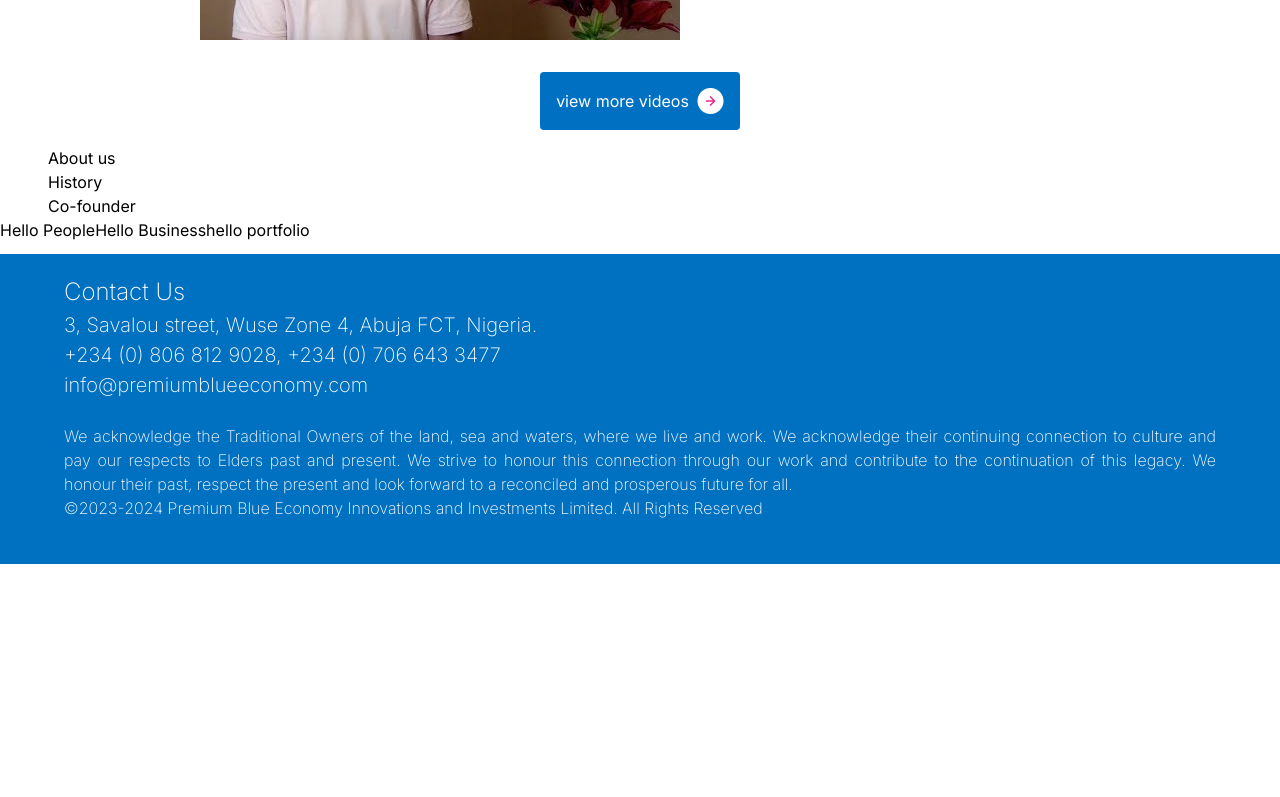
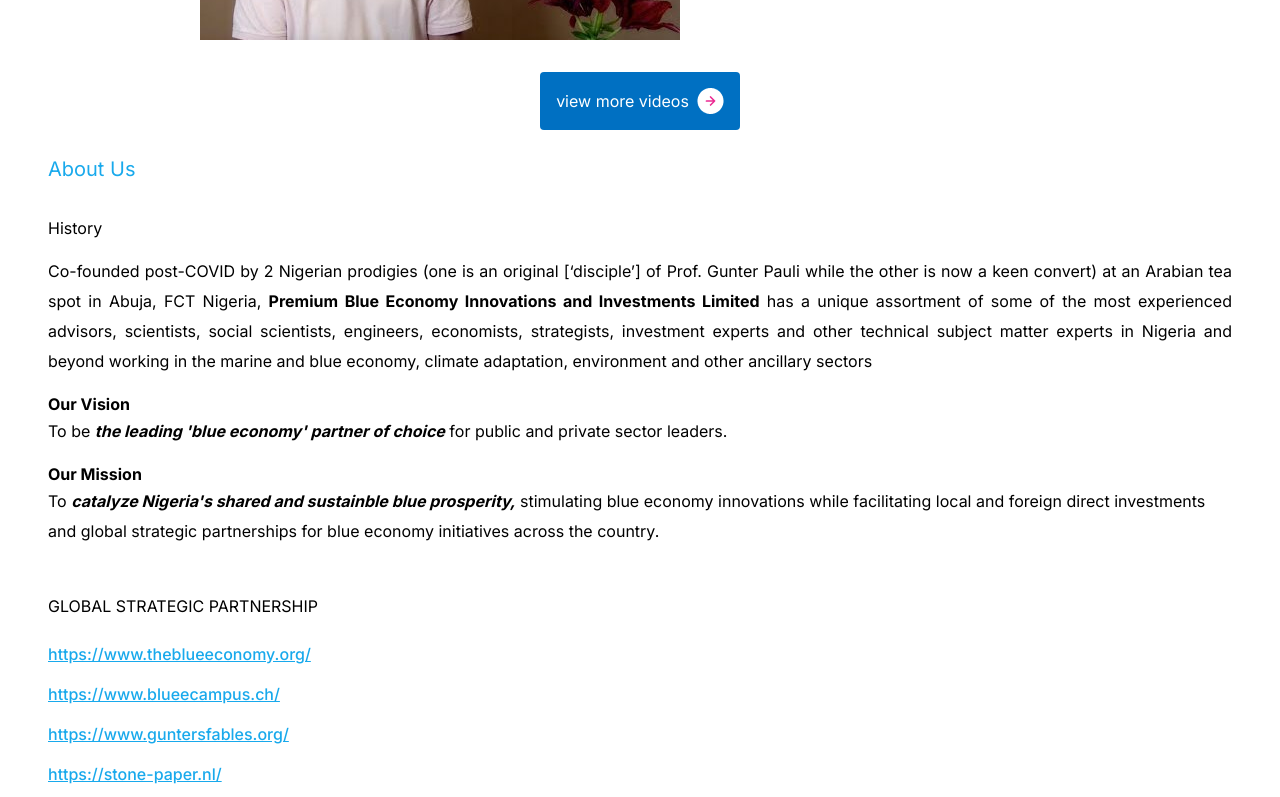
Before and after one commit to Rotinuel/pbe, a Next.js app: page / in a window 1280 px wide. Shown: the part 1200-1997 px from the top of the page. Before the commit the page ends 1764 px from the top, so only its background shows below. Built offline with nearby package versions, Linux system fonts and the light colour scheme.

Commit message:
about us

```diff
--- a/app/components/About.tsx
+++ b/app/components/About.tsx
@@ -1,9 +1,33 @@
+import Link from "next/link";
+
+const d = '[‘disciple’]';
+
+const gspLinks = [
+    {name:  "https://www.theblueeconomy.org/", href:"https://www.theblueeconomy.org/"},
+    {name: "https://www.blueecampus.ch/", href:"https://www.blueecampus.ch/"},
+    {name: "https://www.guntersfables.org/", href:"https://www.guntersfables.org/"},
+    {name: "https://stone-paper.nl/", href:"stone-paper.nl"}
+]
+
 export function About (){
     return (
-        <div className="pt-4 px-12">
-            <h1>About us</h1>
-            <h2>History</h2>
-            <p>Co-founder </p>
+        <div className="pt-4 px-12 mt-2">
+            <h1 className="text-[#18A9EC] text-[20px] text-start text pb-8">About Us</h1>
+            <h1 className="pb-4">History</h1>
+            <p className="text-justify pb-4 leading-[30px]">Co-founded post-COVID by 2 Nigerian prodigies (one is an original {d} of Prof. Gunter Pauli while the other is now a keen convert) at an Arabian tea spot in Abuja, FCT Nigeria, <b>Premium Blue Economy Innovations and Investments Limited</b> has a unique assortment of some of the most experienced advisors, scientists, social scientists, engineers, economists, strategists, investment experts and other technical subject matter experts in Nigeria and beyond working in the marine and blue economy, climate adaptation, environment and other ancillary sectors </p>
+            <h1 className="font-bold">Our Vision</h1>
+            <p className="pb-4 leading-[30px]">To be <em><b>the leading 'blue economy' partner of choice</b></em> for public and private sector leaders.</p>
+            <h1 className="font-bold">Our Mission</h1>
+            <p className="leading-[30px] pb-12">To <em><b>catalyze Nigeria's shared and sustainble blue prosperity,</b></em> stimulating blue economy innovations while facilitating local and foreign direct investments and global strategic partnerships for blue economy initiatives across the country.</p>
+
+            <div>
+                <p className="pb-4">GLOBAL STRATEGIC PARTNERSHIP</p>
+                {gspLinks.map((item, index) => (
+                        <Link className="text-[#18A9EC] flex py-2 font-medium underline" href={item.href} key={index}>
+                            {item.name}
+                        </Link>))}
+            </div>
+
         </div>
     )
 }
```
